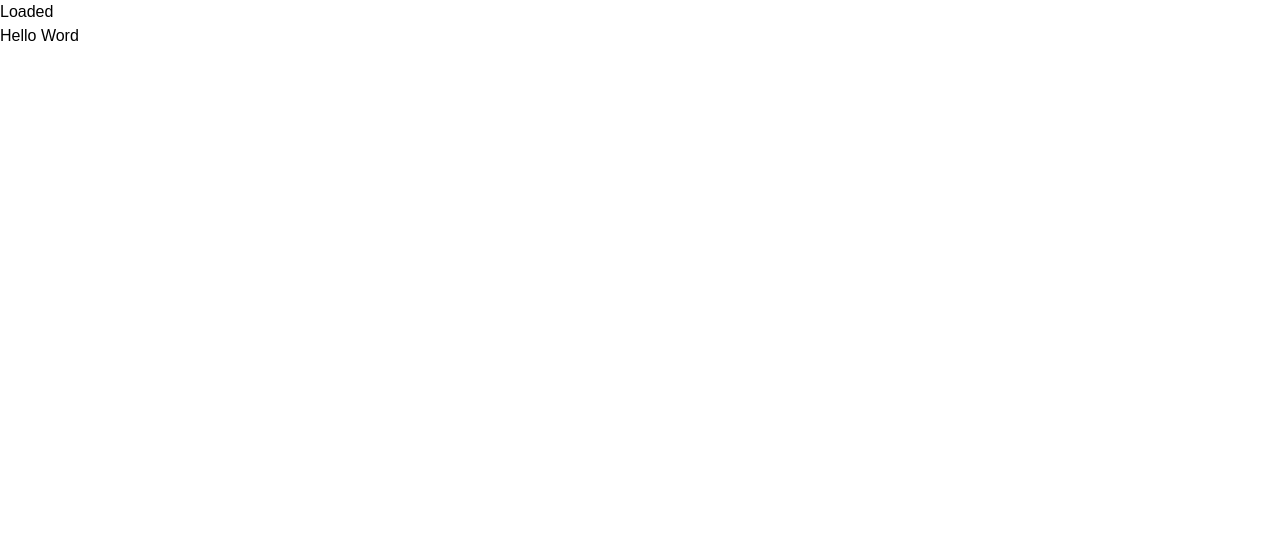
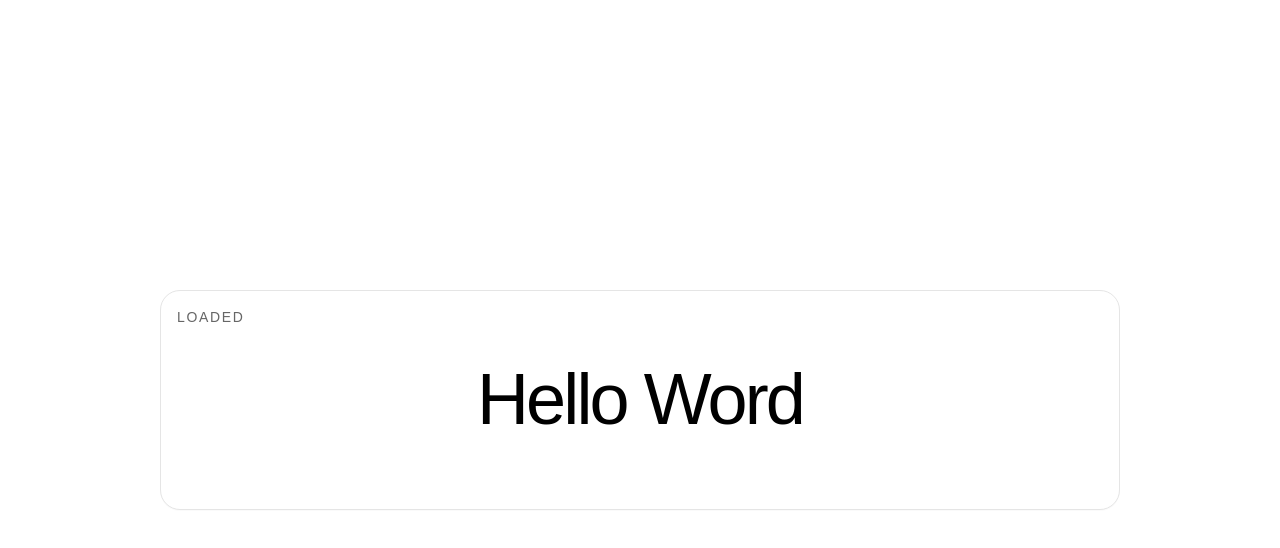
Before and after one commit to ThanhNV121097/project-4173058f, a Next.js app in the folder code/frontend/: page / in a window 1280 px wide. Shown: the top 548 px of the page. Built offline with nearby package versions, Linux system fonts and the light colour scheme.

Commit message:
feat(ui): mount greeting frame

```diff
--- a/code/frontend/app/page.tsx
+++ b/code/frontend/app/page.tsx
@@ -2,10 +2,9 @@
 
 import type { GreetingResponse } from '../lib/mock/display-stored-greeting';
 import { greetingResponse } from '../lib/mock/display-stored-greeting';
+import styles from '../components/GreetingFrame.module.css';
 
 type GreetingState = 'loaded' | 'loading' | 'error';
-
-const state: GreetingState = 'loaded';
 
 function GreetingFrame({
   greeting,
@@ -17,11 +16,11 @@ function GreetingFrame({
   label: string;
 }) {
   return (
-    <section className="greeting-shell" aria-label={label}>
-      <div className="greeting-frame">
-        <div className="greeting-label">{label}</div>
-        <h1 className="greeting-text">{greeting}</h1>
-        {note ? <p className="greeting-note">{note}</p> : null}
+    <section className={styles.shell} aria-label={label}>
+      <div className={styles.frame}>
+        <div className={styles.label}>{label}</div>
+        <h1 className={styles.text}>{greeting}</h1>
+        {note ? <p className={styles.note}>{note}</p> : null}
       </div>
     </section>
   );
@@ -30,7 +29,7 @@ function GreetingFrame({
 function selectState(response: GreetingResponse): GreetingState {
   if (response.error) return 'error';
   if (!response.greeting?.text) return 'loading';
-  return state;
+  return 'loaded';
 }
 
 export default function Home() {
```
